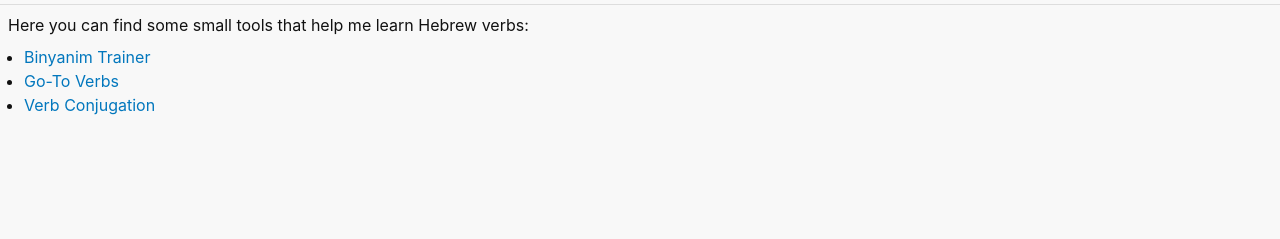
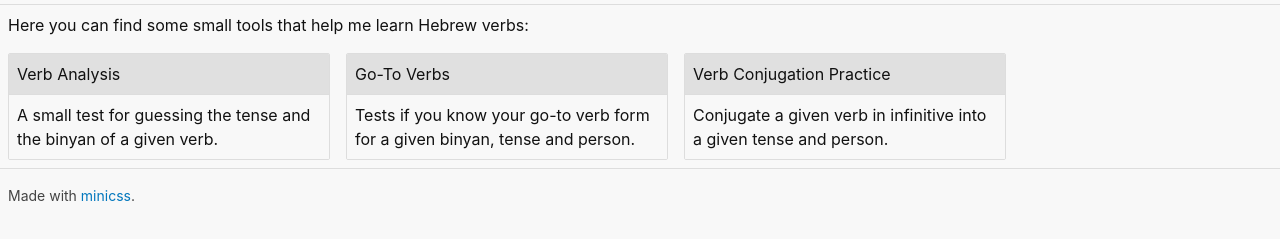
Before and after one commit to AnReu/Binyanim-Trainer, a plain HTML site: page index.html in a window 1280 px wide. Shown: the part 51-290 px from the top of the page. Drawn offline with Linux system fonts and the light colour scheme.

Commit message:
pretty new index.html

```diff
--- a/index.html
+++ b/index.html
@@ -14,13 +14,24 @@
 
 <div>
     <p>Here you can find some small tools that help me learn Hebrew verbs: </p>
-    <ul>
-        <li><a href="binyan_trainer.html">Binyanim Trainer</a></li>
-        <li><a href="go_to_verbs.html">Go-To Verbs</a></li>
-        <li><a href="verb_practice.html">Verb Conjugation</a></li>
-    </ul>
+    <div class="row">
+        <a class="card" href="binyan_trainer.html">
+            <div class="section dark">Verb Analysis</div>
+            <div class="section">A small test for guessing the tense and the binyan of a given verb. </div>
+        </a>
+        <a class="card" href="go_to_verbs.html">
+            <div class="section dark">Go-To Verbs</div>
+            <div class="section">Tests if you know your go-to verb form for a given binyan, tense and person. </div>
+        </a>
+        <a class="card" href="verb_practice.html">
+            <div class="section dark">Verb Conjugation Practice</div>
+            <div class="section">Conjugate a given verb in infinitive into a given tense and person. </div>
+        </a>
+    </div>
 </div>
 
 </body>
-
+<footer>
+    Made with <a href="https://minicss.us/">minicss</a>.
+</footer>
 </html>
```
